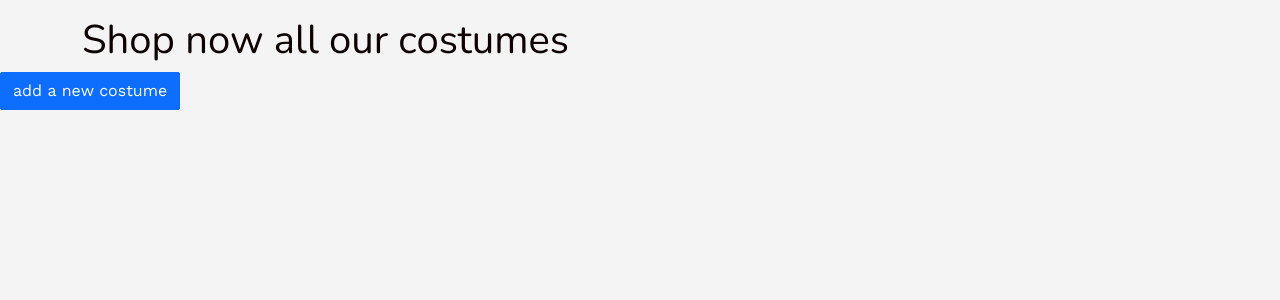
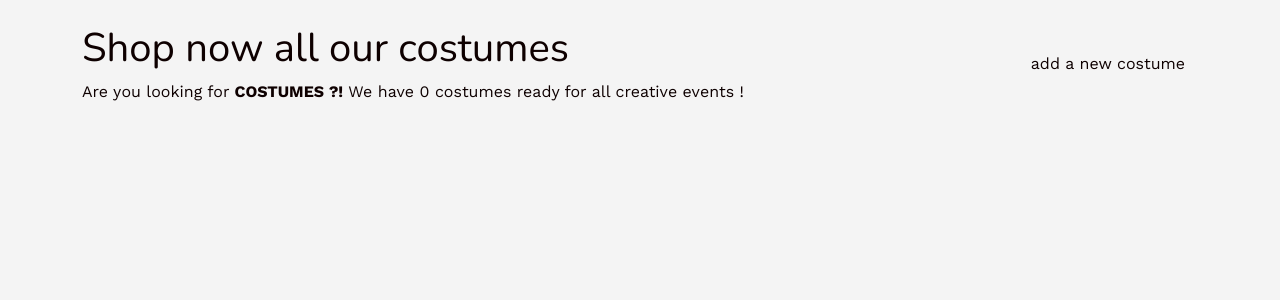
Before and after one commit to Corentr1/stumes_4_rent, a Rails app: page /costumes in a window 1280 px wide. Shown: the top 300 px of the page. Run offline with Rails 7, Linux system fonts and the light colour scheme; data that the repository does not hold is empty; style sheets or scripts are compiled from the project's sources; some libraries are stand-ins or nearby versions.

Commit message:
Commit 2 index_costume

```diff
--- a/app/assets/stylesheets/components/_index.scss
+++ b/app/assets/stylesheets/components/_index.scss
@@ -4,3 +4,4 @@
 @import "navbar";
 @import "banner";
 @import "footer";
+@import "index_card";
--- /dev/null
+++ b/app/assets/stylesheets/components/_index_card.scss
@@ -0,0 +1,61 @@
+.cards {
+  display: grid;
+  grid-template-columns: 1fr 1fr 1fr;
+  grid-gap: 16px;
+}
+
+.div-text-link{
+  vertical-align: bottom;
+   display: table-cell;
+}
+
+.card-category {
+  background-size: cover;
+  background-position: center;
+  height: 180px;
+  display: flex;
+  justify-content: center;
+  align-items: center;
+  color: white;
+  font-size: 24px;
+  font-weight: bold;
+  text-shadow: 1px 1px 3px rgba(0,0,0,0.2);
+  border-radius: 5px;
+  box-shadow: 0 0 15px rgba(0,0,0,0.2);
+}
+
+
+// Smallest device
+@media (min-width: 100px) and (max-width: 575px) {
+  .cards {
+    grid-template-columns: 1fr;
+  }
+}
+
+// Small devices (landscape phones, 576px and up)
+@media (min-width: 576px) {
+  .cards {
+    grid-template-columns: 1fr;
+  }
+}
+
+// Medium devices (tablets, 768px and up)
+@media (min-width: 768px) {
+  .cards {
+    grid-template-columns: 1fr 1fr;
+  }
+}
+
+// Large devices (desktops, 992px and up)
+@media (min-width: 992px) {
+  .cards {
+    grid-template-columns: 1fr 1fr 1fr;
+  }
+}
+
+// Extra large devices (large desktops, 1200px and up)
+@media (min-width: 1200px) {
+  .cards {
+    grid-template-columns: 1fr 1fr 1fr;
+  }
+}
--- a/app/views/costumes/index.html.erb
+++ b/app/views/costumes/index.html.erb
@@ -1,22 +1,34 @@
 
-
+<div class= "navbar">
 <div class="container mt-3">
   <div class="row">
     <div class="col-12">
       <h1>Shop now all our costumes</h1>
+       <p>Are you looking for <strong>COSTUMES ?!</strong> We have <%= @costumes.count %> costumes ready for all creative events !</p>
  </div>
   </div>
 
 
-
-
-  <ul class="list-group">
+<div class="cards">
   <% @costumes.each do |costume| %>
-    <li class="list-group-item"><%= costume.id%><%=link_to costume.name, costume_path(costume) %></li>
+    <div class="card-category" style="background-image: linear-gradient(rgba(0,0,0,0.3), rgba(0,0,0,0.3)), url('<%=costume.image_url%>')">
+    </div>
+    <div class ="div-text-link">
+     <p><%=link_to name="Book this costume", class: "btn btn-ghost" %></p>
+    </div>
+      <div class="flex ms-3">
+       <div class="index-card">
+            <%= link_to costume.name, costume_path(costume) %>
+            <%= link_to 'Edit', edit_costume_path(costume), class: 'ms-3 text-warning' %>
+            <%= link_to "Remove", costume_path(costume),
+                method: :delete,
+                data: { confirm: "Are you sure?" },
+                class: 'ms-3 text-danger'%>
+         </div>
+      </div>
   <% end %>
-  </ul>
-  </div>
 </div>
 
 
-<p><%=link_to name="add a new costume", new_costume_path, class: "btn btn-primary" %></p>
+
+<p><%=link_to name="add a new costume", new_costume_path, class: "btn btn-ghost" %></p>
```
